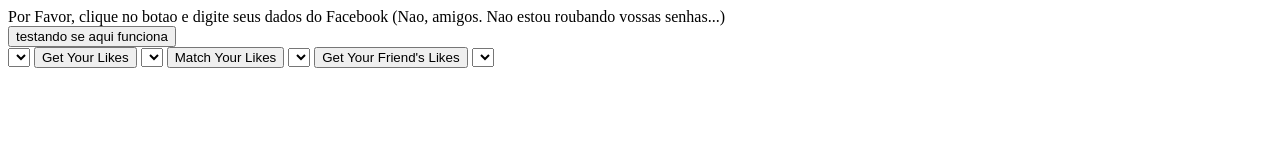
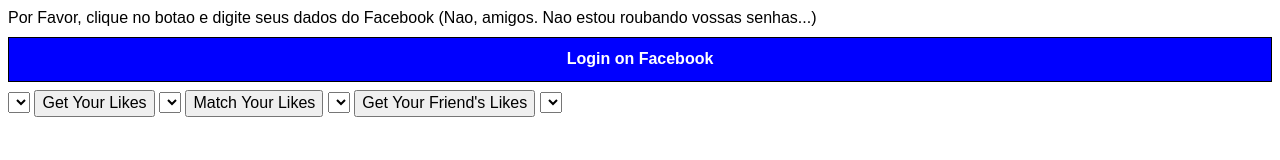
Before and after one commit to brunomurozaki/bubbletest, a website: page index.html in a window 1280 px wide. Drawn offline with nearby package versions, Linux system fonts and the light colour scheme.

Commit message:
Putting the jquery mobile into the project

```diff
--- a/index.html
+++ b/index.html
@@ -3,6 +3,7 @@
 		<title>Bubble Test</title>
 		<script src="https://ajax.googleapis.com/ajax/libs/jquery/3.2.1/jquery.min.js"></script>
 		<link rel="stylesheet" type="text/css" href="style/style.css">
+		<link rel="stylesheet" type="text/css" href="js/jquery.mobile-1.4.5.min.css">
 		<script src="js/helpers.js"></script>
 		<script src="js/fbHandler.js"></script>
 		<script src="js/jquery.mobile-1.4.5.min.js"></script>
@@ -34,9 +35,11 @@
 
 	<body>
 		Por Favor, clique no botao e digite seus dados do Facebook (Nao, amigos. Nao estou roubando vossas senhas...)
+		<th/>
 		<br/>
 
-		<button id="btFB" class="ui-btn">testando se aqui funciona</button>
+
+		<button id="btFB" class="ui-btn fb_login_button">Login on Facebook</button>
 
 		<div class="feed">
 			<div id="status">
--- a/public/style/style.css
+++ b/public/style/style.css
@@ -1,2 +1,5 @@
 /*IDs*/
 #contentWrapper{}
+
+/*Classes*/
+.fb_login_button{background-color: blue; color: white}
```
